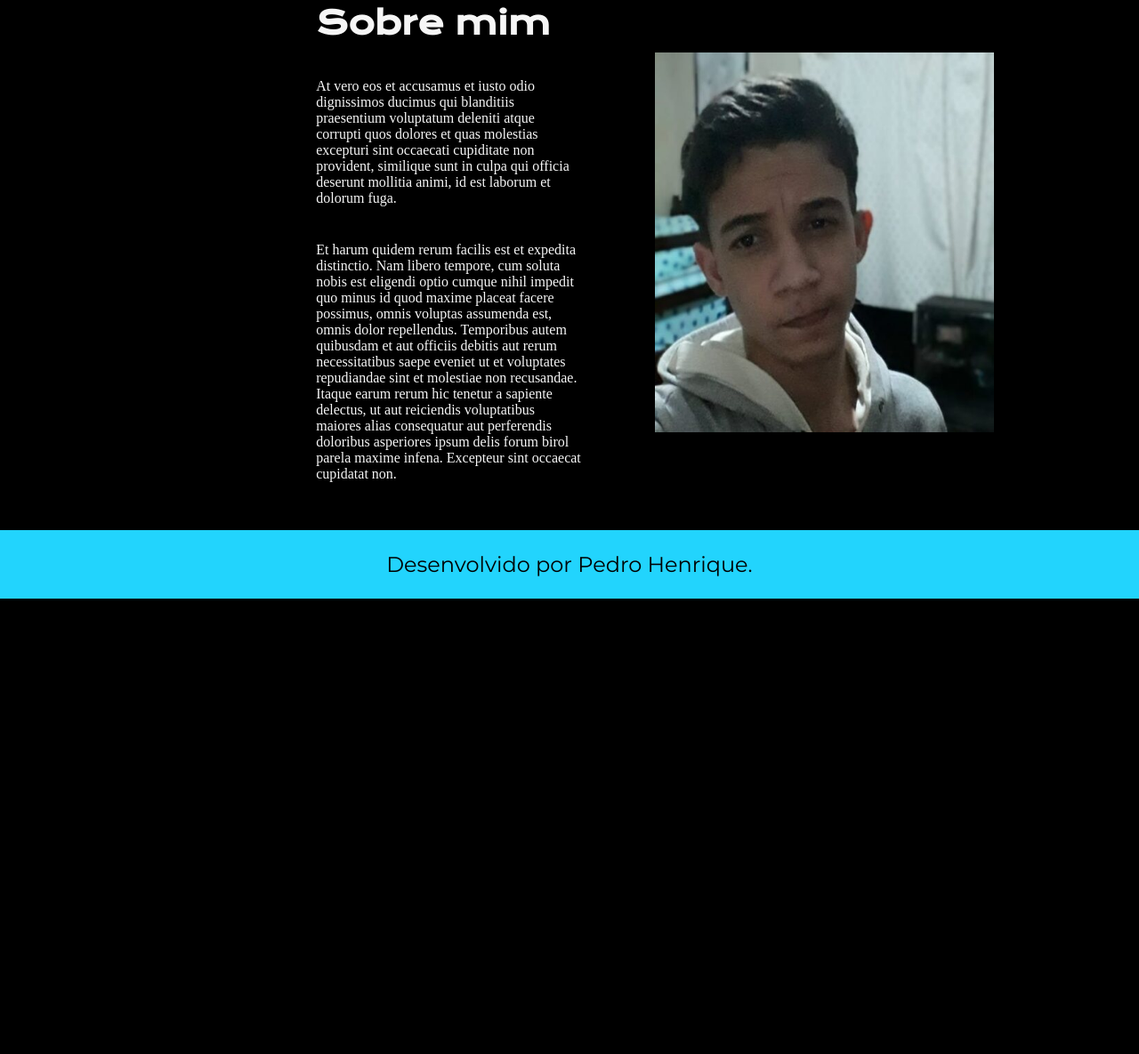
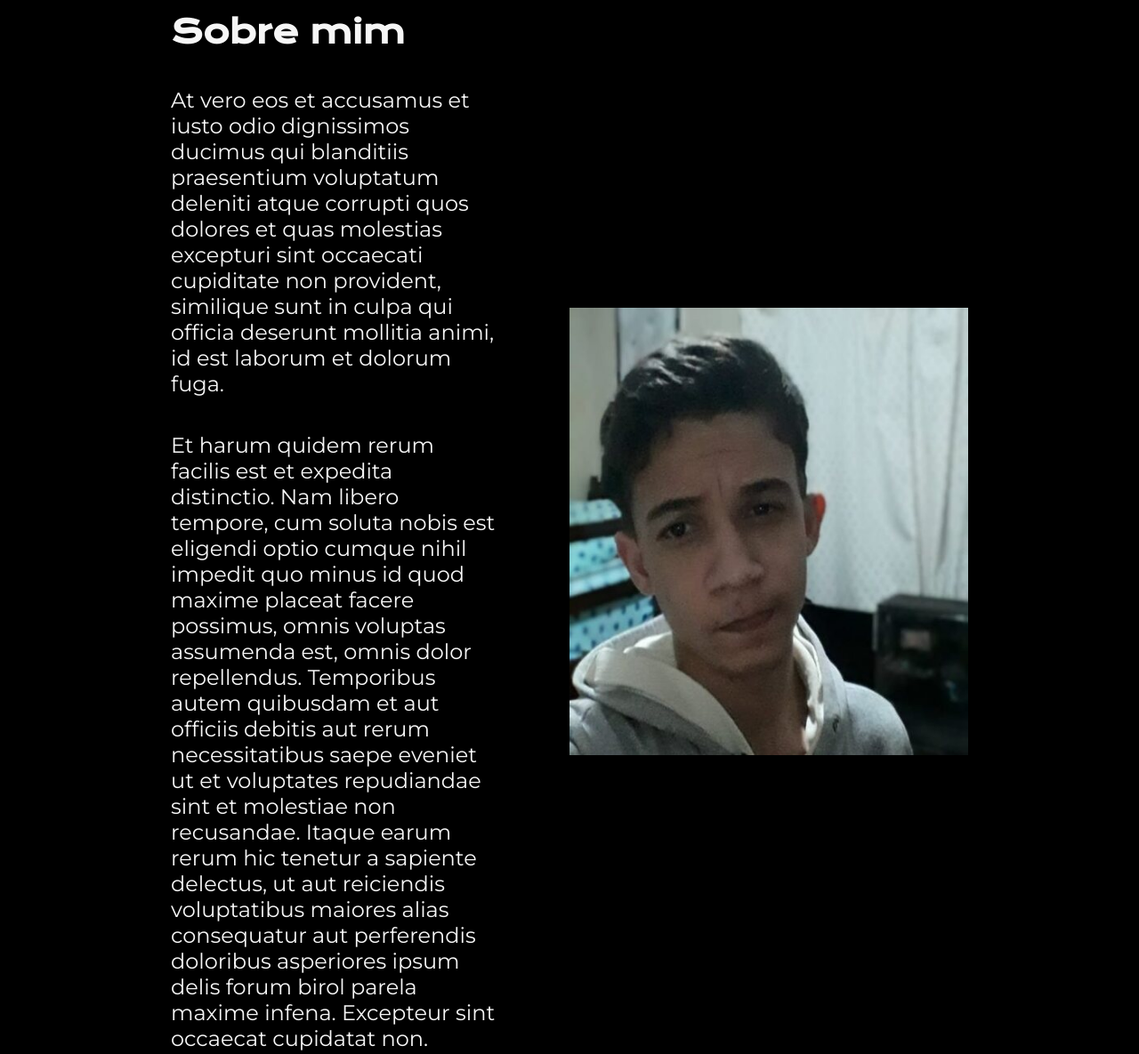
Before and after one commit to PedroDonnG/Portifolio, a plain HTML site: page about.html in a window 1280 px wide. Shown: the part 106-1291 px from the top of the page at 89% size. Before the commit the page ends 800 px from the top, so only its background shows below. Drawn offline with nearby package versions, Linux system fonts and the light colour scheme.

Commit message:
Add files via upload

```diff
--- a/about.html
+++ b/about.html
@@ -1,5 +1,6 @@
 <!DOCTYPE html>
 <html lang="pt-br">
+
 <head>
     <meta charset="UTF-8">
     <meta http-equiv="X-UA-Compatible" content="IE=edge">
@@ -7,23 +8,37 @@
     <title>Sobre mim</title>
     <link rel="stylesheet" href="./style/style.css">
 </head>
+
 <body>
     <header class="cabecalho">
         <nav class="cabecalho__menu">
-            <a class="cabecalho__menu__link" href="/Index.html">Home</a>
-            <a class="cabecalho__menu__link" href="/about.html">Sobre mim</a>
+            <a class="cabecalho__menu__link" href="index.html">Home</a>
+            <a class="cabecalho__menu__link" href="about.html">Sobre mim</a>
         </nav>
+    </header>
+
     <main class="apresentacao">
         <section class="apresentacao__conteudo">
             <h1 class="apresentacao__conteudo__titulo">Sobre mim</h1>
-            <p class="apresentacao__conteudo__paragrafo">At vero eos et accusamus et iusto odio dignissimos ducimus qui blanditiis praesentium voluptatum deleniti atque corrupti quos dolores et quas molestias excepturi sint occaecati cupiditate non provident, similique sunt in culpa qui officia deserunt mollitia animi, id est laborum et dolorum fuga.</p>
-            <p class="apresentacao__conteudo__paragrafo">Et harum quidem rerum facilis est et expedita distinctio. Nam libero tempore, cum soluta nobis est eligendi optio cumque nihil impedit quo minus id quod maxime placeat facere possimus, omnis voluptas assumenda est, omnis dolor repellendus. Temporibus autem quibusdam et aut officiis debitis aut rerum necessitatibus saepe eveniet ut et voluptates repudiandae sint et molestiae non recusandae. Itaque earum rerum hic tenetur a sapiente delectus, ut aut reiciendis voluptatibus maiores alias consequatur aut perferendis doloribus asperiores ipsum delis forum birol parela maxime infena. Excepteur sint occaecat cupidatat non.</p>
+            <p class="apresentacao__conteudo__texto">At vero eos et accusamus et iusto odio dignissimos ducimus qui blanditiis praesentium voluptatum deleniti
+                atque corrupti quos dolores et quas molestias excepturi sint occaecati cupiditate non provident,
+                similique sunt in culpa qui officia deserunt mollitia animi, id est laborum et dolorum fuga.
+            </p>
+            <p class="apresentacao__conteudo__texto">
+                Et harum quidem rerum facilis est et expedita distinctio. Nam libero tempore, cum soluta nobis est
+                eligendi optio cumque nihil impedit quo minus id quod maxime placeat facere possimus, omnis voluptas
+                assumenda est, omnis dolor repellendus. Temporibus autem quibusdam et aut officiis debitis aut rerum
+                necessitatibus saepe eveniet ut et voluptates repudiandae sint et molestiae non recusandae. Itaque earum
+                rerum hic tenetur a sapiente delectus, ut aut reiciendis voluptatibus maiores alias consequatur aut
+                perferendis doloribus asperiores ipsum delis forum birol parela maxime infena. Excepteur sint occaecat
+                cupidatat non.</p>
         </section>
-        <img class="apresentacao__imagem" src="./assets/101193718_3064161240364659_52979.jpg" alt="Pedro Henrique">
+        <img class="apresentacao__imagem" src="./assets/101193718_3064161240364659_52979.jpg" alt="Foto da Joana Santos programando">
     </main>
-</header>
+
     <footer class="rodape">
         <p>Desenvolvido por Pedro Henrique.</p>
     </footer>
 </body>
+
 </html>
```
